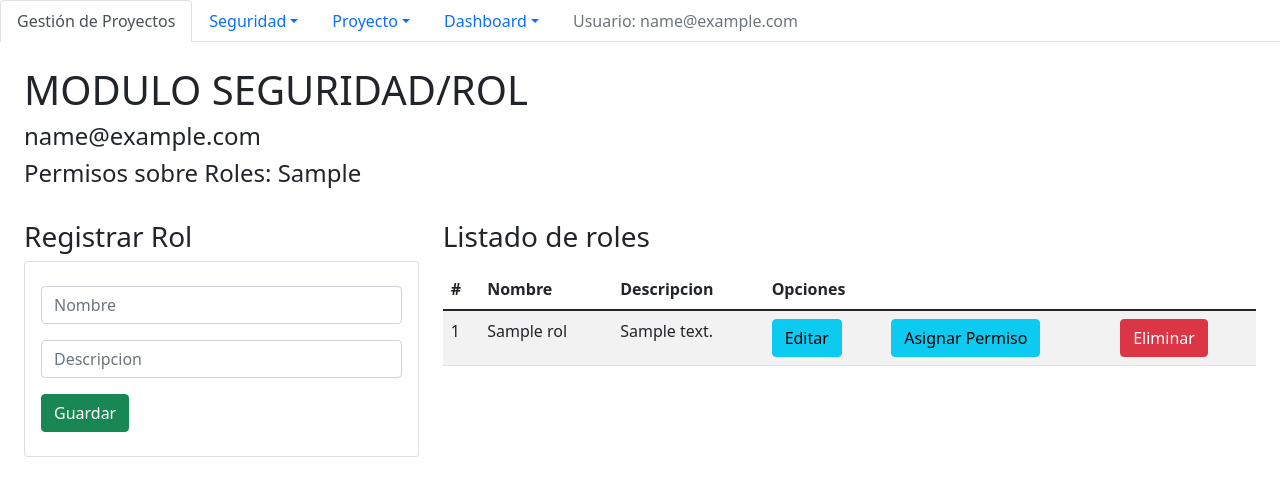
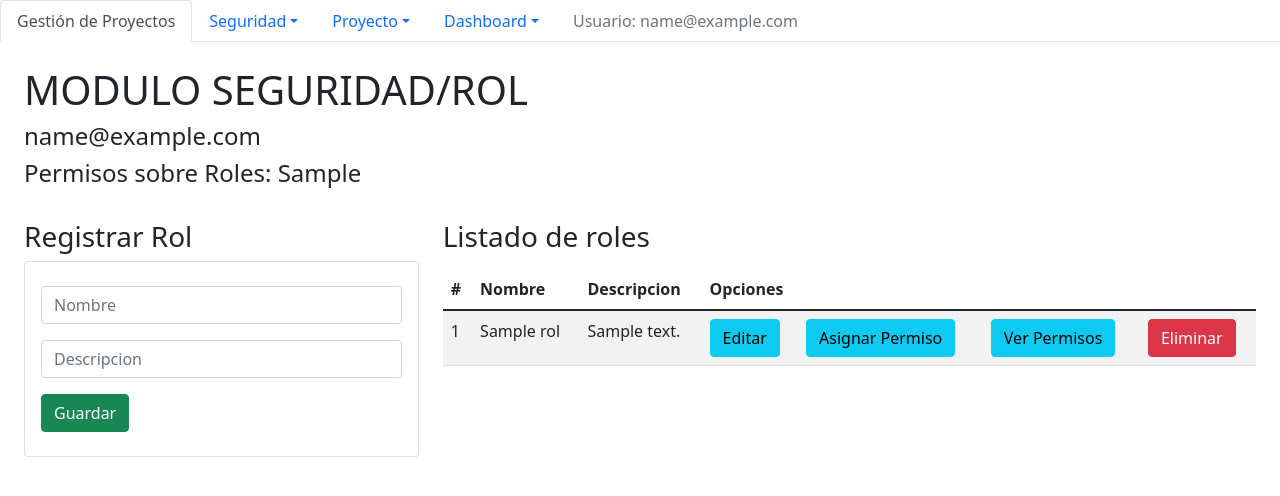
Before and after one commit to vegaalexa/IS2-GRUPO5, a Django app: template is2Proyecto/gestionProyectoApp/templates/rol.html in a window 1280 px wide. Shown: the top 496 px of the page. Run offline with Django 4.2, Linux system fonts and the light colour scheme; tables that the repository leaves empty hold one stand-in row (values such as "Sample post"); the template is opened without the code that fills it: values that come from a table or form of the project are taken from there, most other values are stand-ins (such as "Sample title", 1, 10 or a date in 2020); some libraries are stand-ins or nearby versions.

Commit message:
Se agrega el boton/link para ver los permisos

```diff
--- a/is2Proyecto/gestionProyectoApp/templates/rol.html
+++ b/is2Proyecto/gestionProyectoApp/templates/rol.html
@@ -86,7 +86,7 @@
 							<td><a href="/edicionRol/{{email}}/{{r.idRol}}" class="btn btn-info btnEditarRol">Editar</a></td>
 							<!--ASIGNACION-->
 							<td><a href="/asignacionPermiso/{{email}}/{{r.idRol}}" class="btn btn-info">Asignar Permiso</a></td>
-							<!--ASIGNACION-->
+							<td><a href="/verPermisosAsignados/{{email}}/{{r.idRol}}" class="btn btn-info">Ver Permisos</a></td>
 							<td><a href="/eliminarRol/{{email}}/{{r.idRol}}" class="btn btn-danger
 								btnEliminarRol btnEliminacion">Eliminar</a></td>
 						</tr>
```
